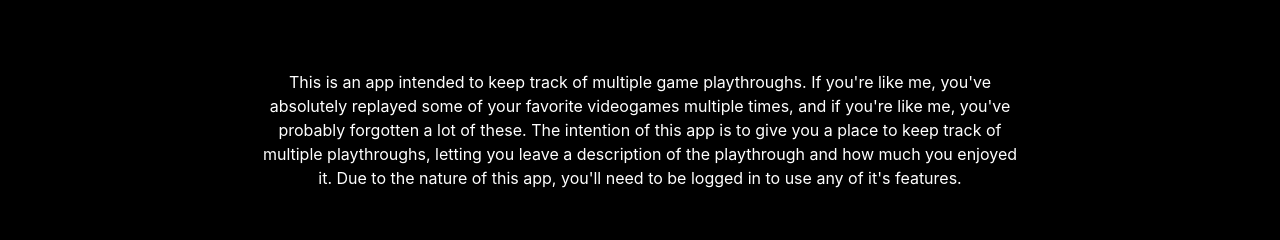
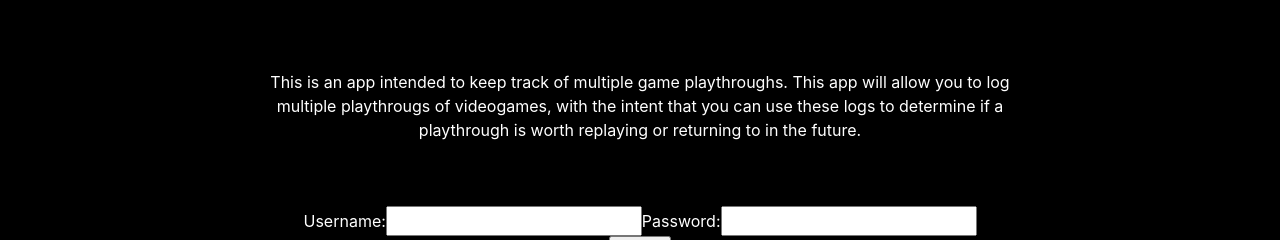
Before and after one commit to Dlunoe/Project-Reviews, a React (Create React App) app in the folder project-reviews/: page / in a window 1280 px wide. Shown: the part 158-398 px from the top of the page. Built offline with nearby package versions, Linux system fonts and the light colour scheme.

Commit message:
Changed info on login page

```diff
--- a/project-reviews/src/Components/AuthGateway/AuthGateway.jsx
+++ b/project-reviews/src/Components/AuthGateway/AuthGateway.jsx
@@ -18,9 +18,7 @@
 
                 <p class="register-body">
                     This is an app intended to keep track of multiple game playthroughs.
-                    If you're like me, you've absolutely replayed some of your favorite videogames multiple times, and if you're like me, you've probably forgotten a lot of these.
-                    The intention of this app is to give you a place to keep track of multiple playthroughs, letting you leave a description of the playthrough and how much you enjoyed it.
-                    Due to the nature of this app, you'll need to be logged in to use any of it's features.
+                    This app will allow you to log multiple playthrougs of videogames, with the intent that you can use these logs to determine if a playthrough is worth replaying or returning to in the future.
                 </p>
                 <Login handleLogin={this.props.handleLogin}/>
                 <Register handleRegister={this.props.handleRegister}/>
```
